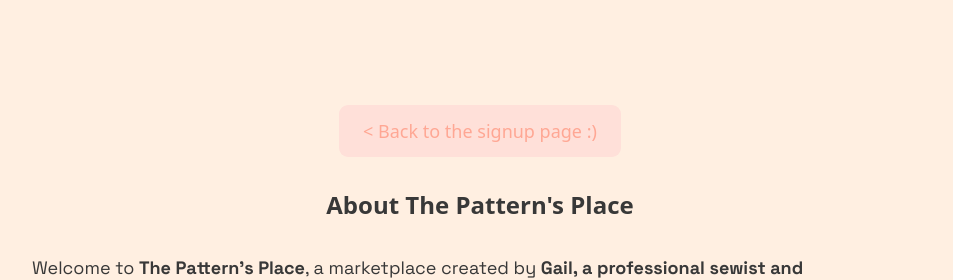
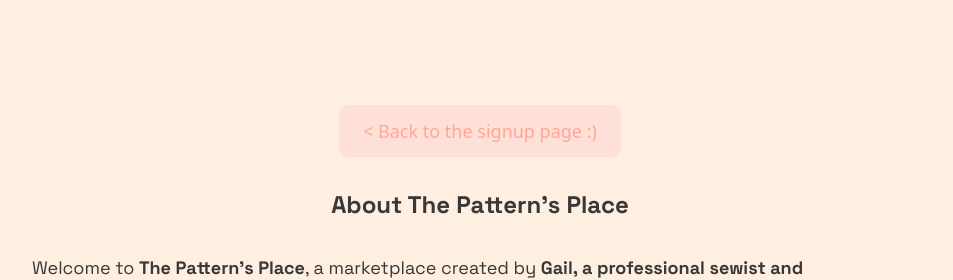
Before and after one commit to alexandermaat99/ThePatternsPlaceNewsletter, a Next.js app in the folder tpp-newsletter/: page /about in a window 1280 px wide. Shown: the top 280 px of the page, without its empty margins (160-1113 px from the left). Built offline with nearby package versions, Linux system fonts and the light colour scheme.

Commit message:
move fonts

```diff
--- a/tpp-newsletter/app/about/page.tsx
+++ b/tpp-newsletter/app/about/page.tsx
@@ -8,7 +8,7 @@
       <LearnMoreButton href="/" label="< Back to the signup page :)" />
 
       {/* Styled paragraph block */}
-      <h1 className="text-2xl font-bold text-tppBlack">
+      <h1 className="text-2xl font-space font-bold text-tppBlack">
         About The Pattern&apos;s Place
       </h1>
 
```
Also changed, not shown: tpp-newsletter/public/fonts/GeistMonoVF.woff (renamed from tpp-newsletter/app/fonts/GeistMonoVF.woff), tpp-newsletter/public/fonts/GeistVF.woff (renamed from tpp-newsletter/app/fonts/GeistVF.woff).
